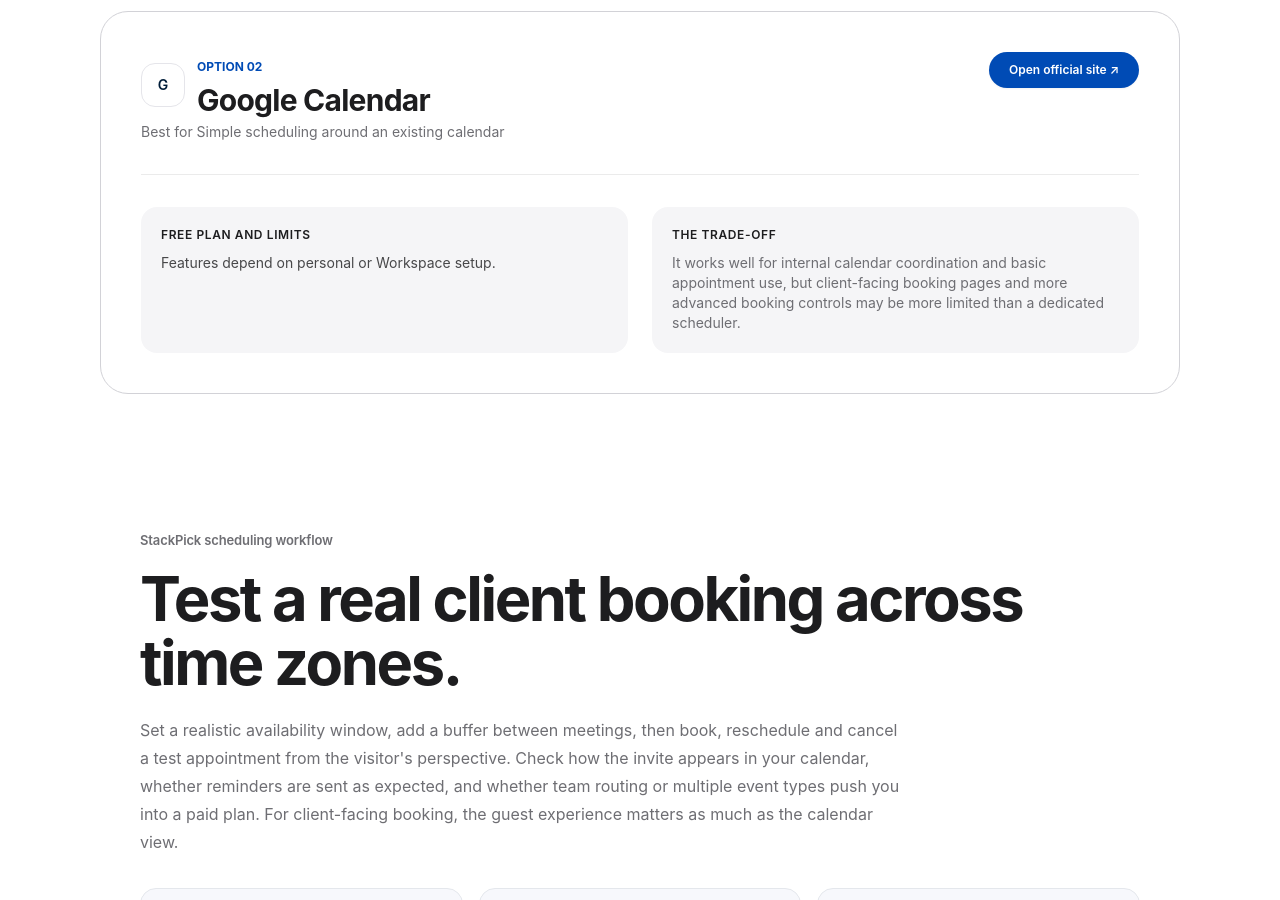
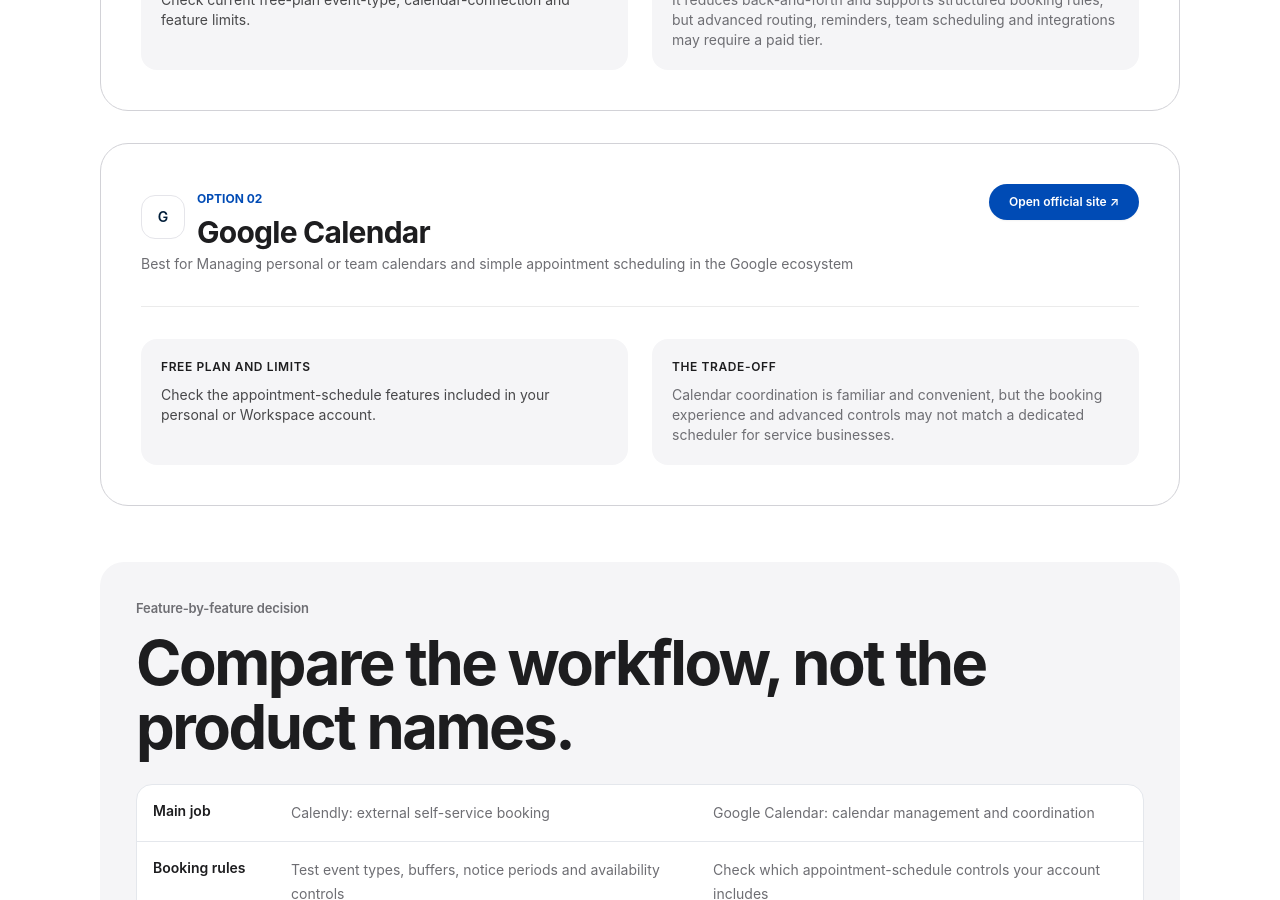
Before and after one commit to LinukaBandara/StackPick, a Next.js app: page /best/calendly-vs-google-calendar in a window 1280 px wide. Shown: the part 1900-2800 px from the top of the page. Built offline with nearby package versions, Linux system fonts and the light colour scheme; no server answers.

Commit message:
Improve editorial depth for calendly-vs-google-calendar

```diff
--- a/app/best/calendly-vs-google-calendar/page.tsx
+++ b/app/best/calendly-vs-google-calendar/page.tsx
@@ -3,7 +3,7 @@ import ComparisonArticle from "@/components/ComparisonArticle";
 
 export const metadata: Metadata = {
   title: "Calendly vs Google Calendar (2026)",
-  description: "Compare Calendly and Google Calendar for appointment booking, availability, client experience and how much scheduling infrastructure you actually need.",
+  description: "Calendly vs Google Calendar for booking links, availability rules, time zones, reminders and client-facing scheduling.",
   alternates: { canonical: "/best/calendly-vs-google-calendar" },
 };
 
@@ -12,27 +12,36 @@ export default function Page() {
     <ComparisonArticle
       title="Calendly vs Google Calendar"
       slug="calendly-vs-google-calendar"
-      intro="Compare Calendly and Google Calendar for appointment booking, availability, client experience and how much scheduling infrastructure you actually need."
-      pricingNote="Pricing, limits and included features can change. Check the providers' current plans before making a decision."
+      intro="Google Calendar is primarily a calendar and scheduling workspace; Calendly is designed to let other people book available time through a controlled booking flow. The better choice depends on whether you are coordinating your own diary or offering customers a self-service way to choose an appointment."
+      pricingNote="Google appointment-schedule features depend on account type and Workspace edition. Calendly's booking, routing, team and workflow features vary by plan. Verify current limits, calendar connections and regional availability before relying on either product."
       tools={[
-        { name: "Calendly", bestFor: "Customer-facing booking links", freeOption: "Free and paid features vary.", tradeoff: "It is built to let outsiders book available slots without a long email exchange, but advanced routing, reminders and team scheduling may require a paid tier.", url: "https://calendly.com/" },
-        { name: "Google Calendar", bestFor: "Simple scheduling around an existing calendar", freeOption: "Features depend on personal or Workspace setup.", tradeoff: "It works well for internal calendar coordination and basic appointment use, but client-facing booking pages and more advanced booking controls may be more limited than a dedicated scheduler.", url: "https://calendar.google.com/" },
+        { name: "Calendly", bestFor: "Customer-facing booking links with defined availability and event types", freeOption: "Check current free-plan event-type, calendar-connection and feature limits.", tradeoff: "It reduces back-and-forth and supports structured booking rules, but advanced routing, reminders, team scheduling and integrations may require a paid tier.", url: "https://calendly.com/" },
+        { name: "Google Calendar", bestFor: "Managing personal or team calendars and simple appointment scheduling in the Google ecosystem", freeOption: "Check the appointment-schedule features included in your personal or Workspace account.", tradeoff: "Calendar coordination is familiar and convenient, but the booking experience and advanced controls may not match a dedicated scheduler for service businesses.", url: "https://calendar.google.com/" },
       ]}
-      bottomLine="Use Google Calendar if you mainly need to coordinate your own schedule or arrange meetings manually. Use Calendly if clients or prospects should book from a link within rules you control. Test time zones, buffers, cancellation, reminders and team availability before choosing."
+      bottomLine="Choose Google Calendar when calendar coordination is the main job. Choose Calendly when people outside your organization should book time from a link under rules you control. Test the full visitor experience before paying or migrating."
     >
-      <section className="bg-white">
-        <div className="sp-container py-16 sm:py-20">
-          <p className="sp-eyebrow">StackPick scheduling workflow</p>
-          <h2 className="sp-title mt-4 max-w-4xl">Test a real client booking across time zones.</h2>
-          <p className="mt-5 max-w-3xl text-base leading-7 text-[#6e6e73]">
-            Set a realistic availability window, add a buffer between meetings, then book, reschedule and cancel a test appointment from the visitor's perspective. Check how the invite appears in your calendar, whether reminders are sent as expected, and whether team routing or multiple event types push you into a paid plan. For client-facing booking, the guest experience matters as much as the calendar view.
-          </p>
-          <div className="mt-8 grid gap-4 sm:grid-cols-3">
-            <div className="rounded-2xl border border-[#e4e7ec] bg-[#f7f8fc] p-6"><p className="font-semibold text-[#101828]">Booking rules</p><p className="mt-2 text-sm leading-6 text-[#667085]">Check buffers, notice periods, meeting length and unavailable times.</p></div>
-            <div className="rounded-2xl border border-[#e4e7ec] bg-[#f7f8fc] p-6"><p className="font-semibold text-[#101828]">Guest experience</p><p className="mt-2 text-sm leading-6 text-[#667085]">Test time zones, confirmations, rescheduling and cancellation.</p></div>
-            <div className="rounded-2xl border border-[#e4e7ec] bg-[#f7f8fc] p-6"><p className="font-semibold text-[#101828]">Team requirements</p><p className="mt-2 text-sm leading-6 text-[#667085]">Verify multiple calendars, routing, reminders and the plan needed for them.</p></div>
-          </div>
+      <section className="rounded-3xl bg-[#f5f5f7] p-6 sm:p-9">
+        <p className="sp-eyebrow">Feature-by-feature decision</p>
+        <h2 className="sp-title mt-3">Compare the workflow, not the product names.</h2>
+        <div className="mt-6 overflow-hidden rounded-2xl border border-[#e4e7ec] bg-white">
+          {[
+            ["Main job","Calendly: external self-service booking","Google Calendar: calendar management and coordination"],
+            ["Booking rules","Test event types, buffers, notice periods and availability controls","Check which appointment-schedule controls your account includes"],
+            ["Team scheduling","Evaluate routing, shared availability and round-robin needs","Check shared calendars, permissions and Workspace features"],
+            ["Best starting point","When customers repeatedly ask for available times","When you mainly need to organize your own or team's diary"],
+          ].map(([label,a,b]) => <div key={label} className="grid gap-2 border-b border-[#e4e7ec] p-4 last:border-0 sm:grid-cols-[130px_1fr_1fr]"><p className="text-sm font-semibold text-[#1d1d1f]">{label}</p><p className="text-sm leading-6 text-[#6e6e73]">{a}</p><p className="text-sm leading-6 text-[#6e6e73]">{b}</p></div>)}
         </div>
+      </section>
+      <section className="rounded-3xl border border-[#e4e7ec] p-6 sm:p-9">
+        <p className="sp-eyebrow">Run a booking test</p>
+        <h2 className="sp-title mt-3">Test these five cases before choosing.</h2>
+        <ol className="mt-5 list-decimal space-y-2 pl-5 text-sm leading-7 text-[#424245]">
+          <li>Book from a different time zone and confirm the correct local time appears for both people.</li>
+          <li>Check minimum notice, buffers and unavailable dates.</li>
+          <li>Reschedule and cancel; confirm the calendar is updated correctly.</li>
+          <li>Check confirmations and reminders from the invitee's perspective.</li>
+          <li>If several people take bookings, test staff assignment and shared availability.</li>
+        </ol>
       </section>
     </ComparisonArticle>
   );
```
